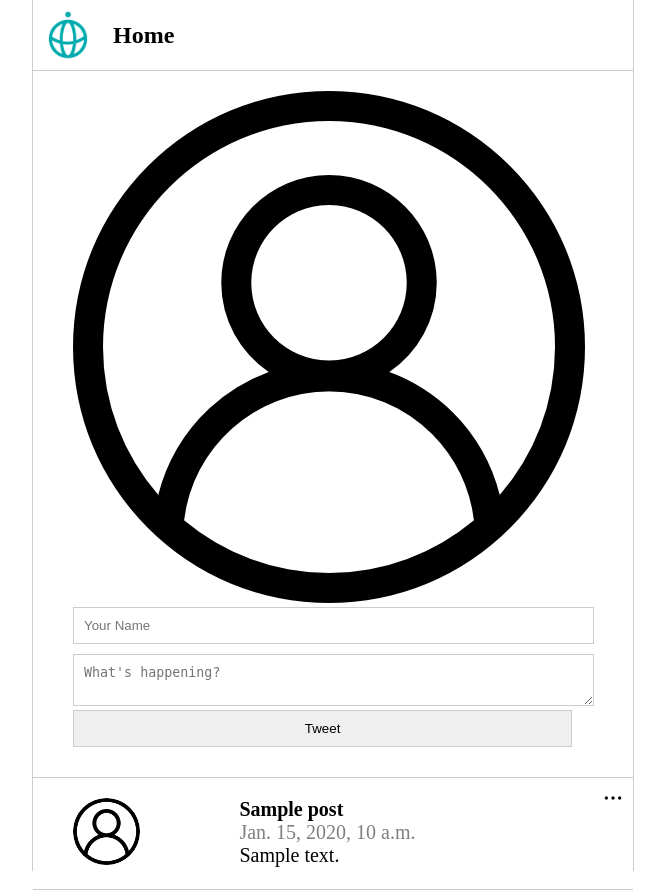
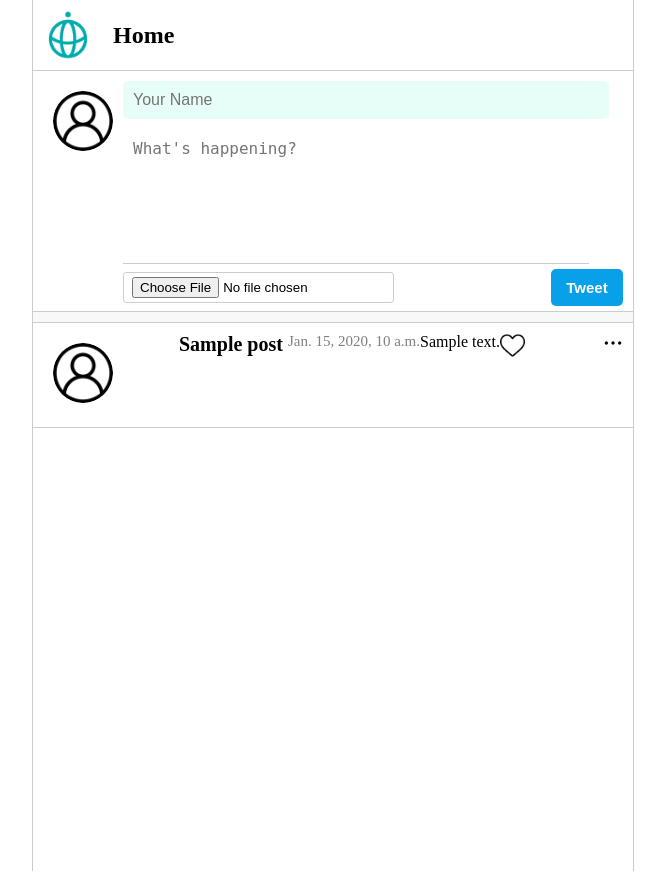
Before and after one commit to meira-cummings/Twitter_Clone, a Django app: template templates/posts.html in a window 1280 px wide. Shown: the whole page, without its empty margins (307-972 px from the left). Run offline with Django 3.2, Linux system fonts and the light colour scheme; the template is opened without the code that fills it: most values are stand-ins (such as "Sample title", 1, 10 or a date in 2020).

Commit message:
Added some icons and did some styling

```diff
--- a/static/css/style.css
+++ b/static/css/style.css
@@ -11,7 +11,6 @@ html, body {
 }
 
 .main {
-    width: 100%;
     max-width: 600px;
     margin: 0 auto;
     border-left: 1px solid #ccc;
@@ -45,21 +44,77 @@ Post
 *********************/
 
 .post_form {
-    padding: 20px 40px;
-    border-bottom: 1px solid #ccc;
+    display: flex;
+    align-items: flex-start;
+    height: 220px;
+    padding: 10px;
+    position: relative;
 }
 
-.post_form input {
-    width: 96%;
+.my_icon {
+    flex-basis: 20%;
+    max-width: 60px;
+    max-height: 60px;
+    border-radius: 50%;
+    padding: 10px;
+}
+
+.post_form .input {
+    width: 100%;
     margin-bottom: 10px;
     padding: 10px;
-    border: 1px solid #ccc;
+    border: 0px;
+    background-color: #E6FeF7;
+    border-radius: 5px;
+    font-size: 16px;
+    outline: none;
 }
 
 .post_form textarea {
-    width: 96%;
+    width: 100%;
+    height: 100px;
     padding: 10px;
+    margin-bottom: 10px;
+    border-style: none;
+    font-size: 16px;
+    outline: none;
+    resize: none;
+}
+
+.bottom-area {
+    display: flex;
+    flex-wrap: wrap;
+    justify-content: space-between;
+    border-top: 1px solid #ccc;
+    padding-top: 8px;
+}
+
+.form-control {
+    display: inline;
+    border-radius: 0.2rem;
     border: 1px solid #ccc;
+    padding: 0.25rem 0.5rem;
+}
+
+#tweet {
+    background: #08A0E9;
+    color: white;
+    font-size: 15px;
+    font-weight: bold;
+    position: absolute;
+    bottom: 5px;
+    right: 10px;
+    width: 12%;
+    padding: 10px;
+    border-radius: 5px;
+    border-style: none;
+}
+
+.ditch {
+    height: 10px;
+    border-top: 1px solid #ccc;
+    background-color: rgb(247, 248, 248);
+    border-bottom: 1px solid #ccc;
 }
 
 .posts ul {
@@ -69,7 +124,7 @@ Post
 .posts li {
     display: flex;
     border-bottom: 1px solid #ccc;
-    padding: 20px 40px;
+    padding: 10px;
     list-style: none;
     position: relative;
 }
@@ -98,26 +153,37 @@ Post
 }
 
 .posts li .logo {
-    flex-basis: 40%;
+    flex-basis: 20%;
+    padding: 10px;
 }
 
 .posts li .logo img {
+    max-width: 60px;
     border-radius: 50%;
     padding: 0;
-    width: 40%;
 }
 
 .posts li .name_body {
-    flex-basis: 85%;
+    display: flex;
     font-size: 20px;
+    height: 20px;
 }
 
 .posts li .name_body .name {
+    margin-right: 5px;
     font-weight: bold;
 }
 
 .posts li .name_body .datetime {
     color: gray;
+    font-size: 15px;
+}
+
+.like_btn {
+    width: 25px;
+    height: 25px;
+    margin-right: 10px;
+    cursor: pointer;
 }
 
 .hide {
--- a/templates/base.html
+++ b/templates/base.html
@@ -4,7 +4,8 @@
     <meta charset="UTF-8">
     <meta http-equiv="X-UA-Compatible" content="IE=edge">
     <meta name="viewport" content="width=device-width, initial-scale=1.0">
-    <title>Document</title>
+    <title>Twitter Clone</title>
+    <link rel="icon" href="/static/img/techis-logo.png" />
     {% load static %}
     <link href="{% static 'css/style.css' %}" rel="stylesheet" />
 </head>
--- a/templates/posts.html
+++ b/templates/posts.html
@@ -7,14 +7,18 @@
 </section>
 <section class="content">
     <section class="post_form">
-        <img src="/static/img/user.png" class="my-icon" />
-        <form action="/" method="POST">
-            {% csrf_token %}
-            <input type="text" name="name" placeholder="Your Name" required />
-            <textarea name="body" placeholder="What's happening?" required></textarea>
-            <input type="submit" value="Tweet" />
-        </form>
+        <img src="/static/img/user.png" class="my_icon" />
+            <form action="/" method="POST">
+                {% csrf_token %}
+                <input type="text" name="name" placeholder="Your Name" class="input" required />
+                <textarea name="body" placeholder="What's happening?" required></textarea>
+                <div class="bottom-area">
+                    <input class="form-control form-control-sm" name="image" type="file" />
+                    <input type="submit" value="Tweet" id="tweet" />
+                </div>
+            </form>
     </section>
+    <div class="ditch"></div>
 
     <section class="posts">
         {% if tweets.count == 0 %}
@@ -33,9 +37,10 @@
                 <div class="name_body">
                     <div class="name">{{ post.name }}</div>
                     <div class="datetime">{{ post.created_at }}</div>
-                    <p>{{ post.body }}</p>
                     <a class="hide" href="/delete/{{ post.id }}/">delete</a>
                 </div>
+                <p class="post_body">{{ post.body }}</p>
+                <img src="/static/img/heart.png" class="like_btn"/>
             </li>
             {% endfor %}
         </ul>
```
Also changed, not shown: db.sqlite3, static/img/heart.png (added), static/img/liked heart.png (added).
